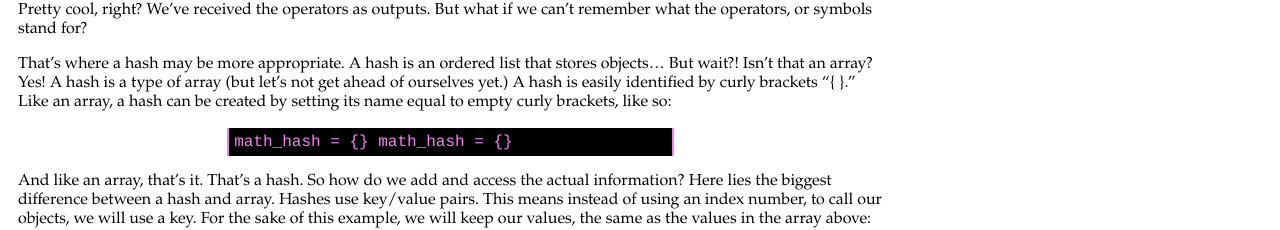
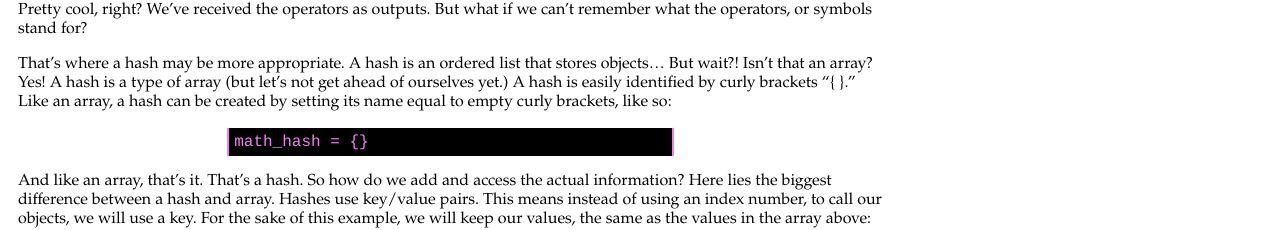
Before and after one commit to gechro/gechro.github.io, a plain HTML site: page blog/t3-arrays-hashes.html in a window 1280 px wide. Shown: the part 1197-1427 px from the top of the page. Drawn offline with Linux system fonts and the light colour scheme.

Commit message:
edit duplicate hash code

```diff
--- a/blog/t3-arrays-hashes.html
+++ b/blog/t3-arrays-hashes.html
@@ -66,7 +66,7 @@
       </p>
 
       <code>
-       math_hash = {} math_hash = {}
+       math_hash = {}
       </code>
 
       <p>
```
